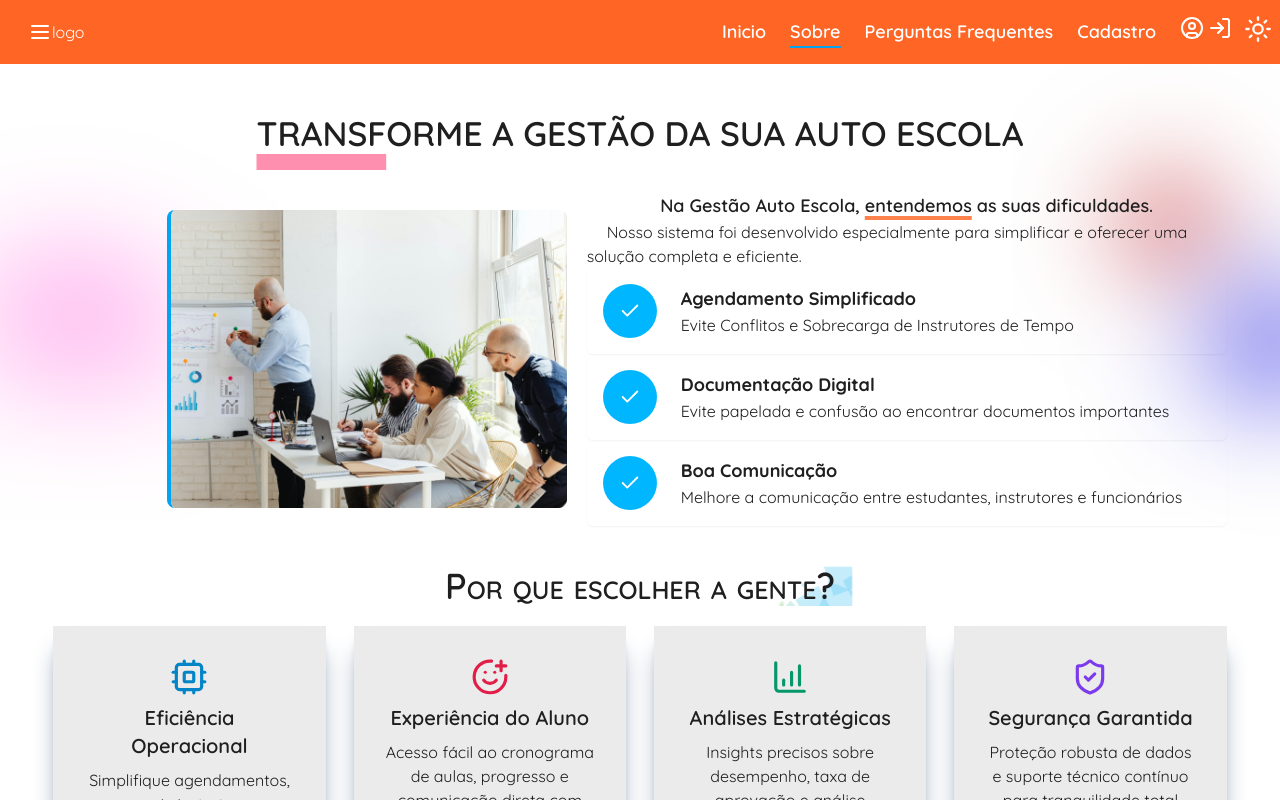
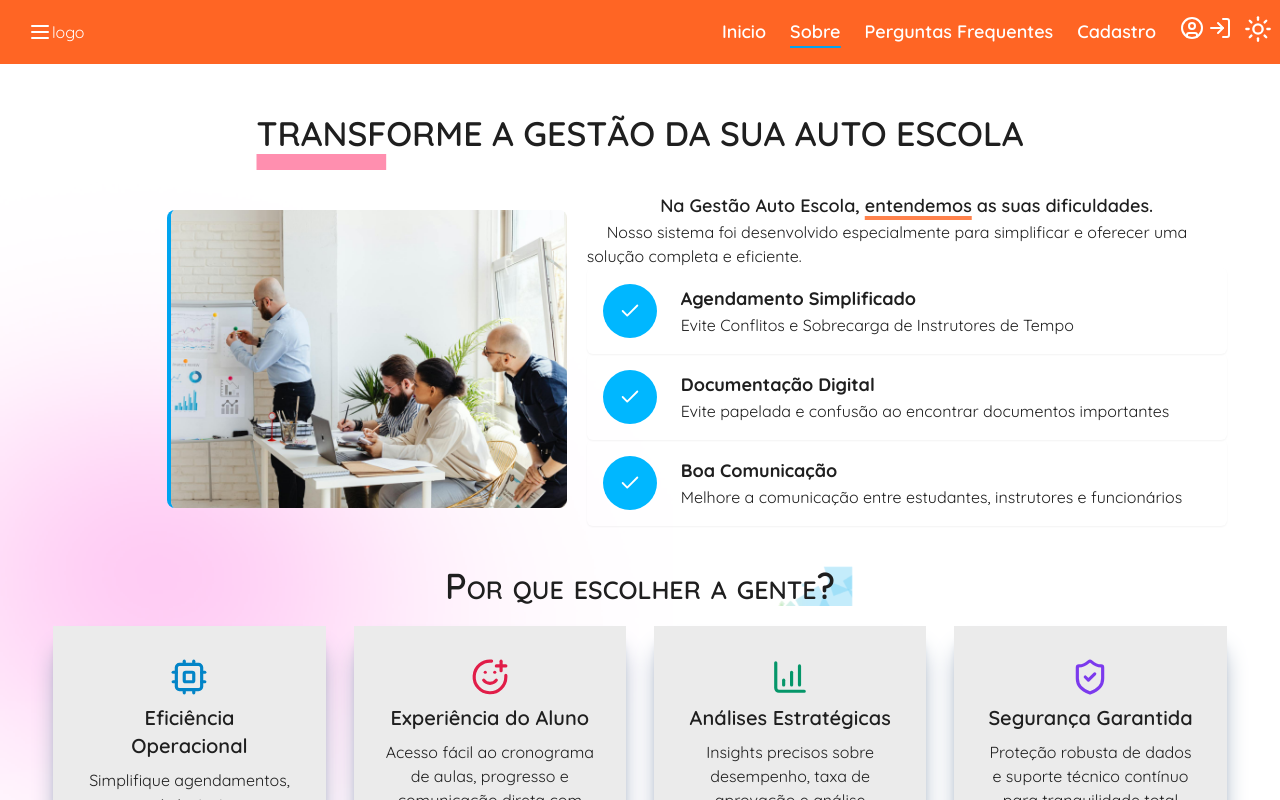
Before and after one commit to mrdsantos/gestao-auto-escola, a Next.js app: page /sobre in a window 1280 px wide. Shown: the top 800 px of the page. Built offline with nearby package versions, Linux system fonts and the light colour scheme.

Commit message:
fix css classes

```diff
--- a/app/cadastro/page.tsx
+++ b/app/cadastro/page.tsx
@@ -4,7 +4,7 @@ export const metadata: Metadata = {
 }
 const Cadastro = () => {
     return (
-        <main className="flex-grow flex flex-col align-middle bg-gradient-circle bg-contain bg-no-repeat text-custom-content">
+        <main className="flex-grow flex flex-col align-middle bg-gradient-circle bg-cover bg-no-repeat text-custom-content">
             <div className="w-full max-w-full mx-auto text-center mt-10">
                 <section className="w-8/12 mx-auto text-center">
                     <h1 className="text-5xl font-semibold all-petit-caps"><span className="underline decoration-primary-lighter decoration-[16px]">B</span>em Vindo</h1>
--- a/app/page.tsx
+++ b/app/page.tsx
@@ -5,7 +5,7 @@ import Link from "next/link";
 
 export default function Home() {
   return (
-    <main className="flex-grow space-y-14 bg-gradient-circle bg-contain bg-no-repeat">
+    <main className="flex-grow space-y-14 bg-gradient-circle bg-cover bg-no-repeat">
       <div className="mx-auto image flex flex-row flex-nowrap justify-center px-5 sm:px-10">
         {/* //IMG create images for hero section */}
         <div className="hidden sm:inline-block mr-5 mt-10">
--- a/app/sobre/page.tsx
+++ b/app/sobre/page.tsx
@@ -7,7 +7,7 @@ export const metadata: Metadata = {
 }
 export default function sobre() {
   return (
-    <main className="flex-grow bg-gradient-circle bg-contain bg-no-repeat space-y-10 text-custom-content">
+    <main className="flex-grow bg-gradient-circle bg-cover bg-no-repeat space-y-10 text-custom-content">
       {/* Primeira linha com headline */}
       <div className="w-full max-w-full mx-auto text-center mt-10">
         <section className="w-8/12 mx-auto text-center">
```
